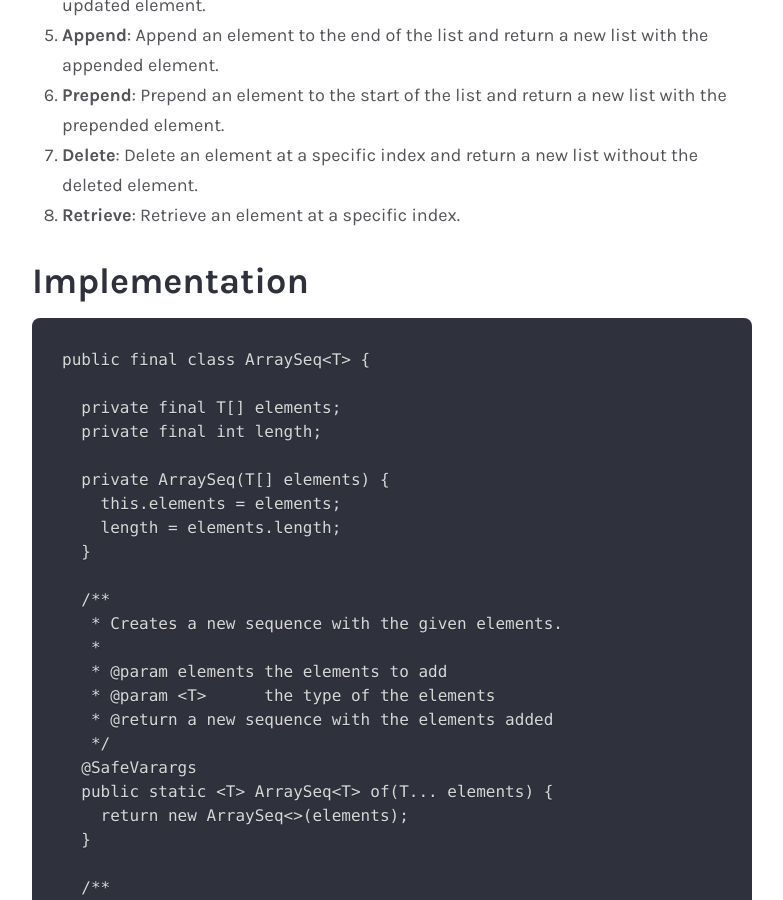
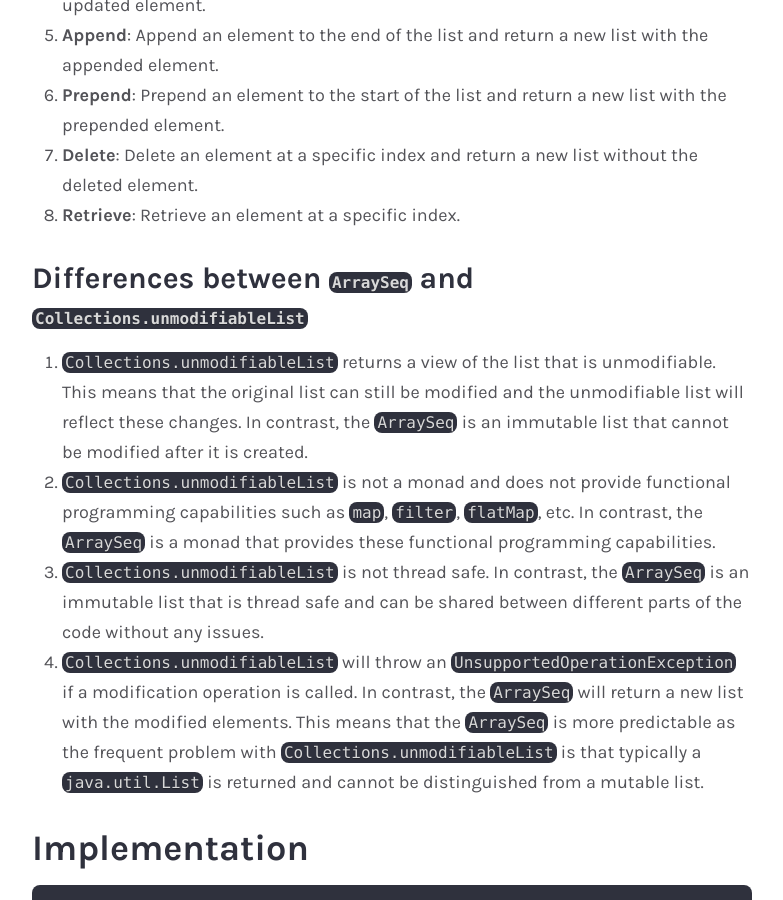
Before and after one commit to vsoum/vsoum.github.io, a Jekyll site: the page built from _posts/2024-07-27-immutable-arraylist.md, in a window 1280 px wide and 900 px high, scrolled down 2771 px. Shown: the whole window, without its empty margins (248-1031 px from the left). Built offline with Jekyll 4.4.1, drawn with Linux system fonts in a browser that asks for light colours; comment, search, counter and statistics services are not loaded.

Commit message:
Updating immutable arraylist

```diff
--- a/_posts/2024-07-27-immutable-arraylist.md
+++ b/_posts/2024-07-27-immutable-arraylist.md
@@ -64,6 +64,21 @@ functional programming capabilities:
 6. **Prepend**: Prepend an element to the start of the list and return a new list with the prepended element.
 7. **Delete**: Delete an element at a specific index and return a new list without the deleted element.
 8. **Retrieve**: Retrieve an element at a specific index.
+
+### Differences between `ArraySeq` and `Collections.unmodifiableList`
+
+1. `Collections.unmodifiableList` returns a view of the list that is unmodifiable. This means that the original list
+   can still be modified and the unmodifiable list will reflect these changes. In contrast, the `ArraySeq` is an
+   immutable list that cannot be modified after it is created.
+2. `Collections.unmodifiableList` is not a monad and does not provide functional programming capabilities such as `map`,
+   `filter`, `flatMap`, etc. In contrast, the `ArraySeq` is a monad that provides these functional programming
+   capabilities.
+3. `Collections.unmodifiableList` is not thread safe. In contrast, the `ArraySeq` is an immutable list that is thread
+   safe and can be shared between different parts of the code without any issues.
+4. `Collections.unmodifiableList` will throw an `UnsupportedOperationException` if a modification operation is called.
+   In contrast, the `ArraySeq` will return a new list with the modified elements. This means that the `ArraySeq` is more
+   predictable as the frequent problem with `Collections.unmodifiableList` is that typically a `java.util.List` is
+   returned and cannot be distinguished from a mutable list.
 
 ## Implementation
 
```
